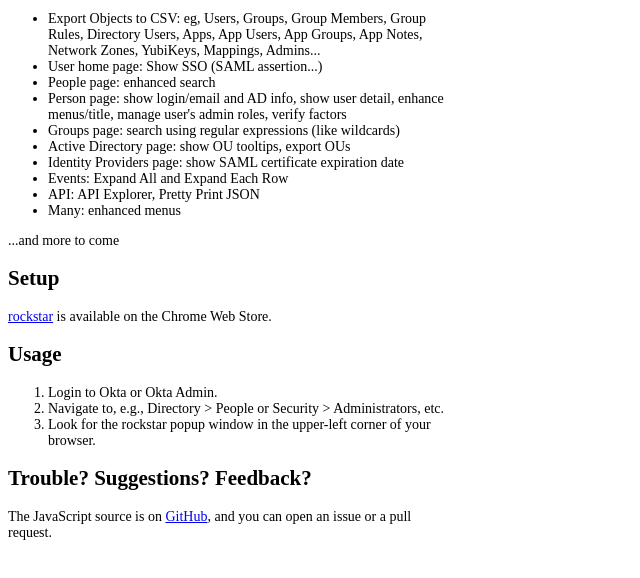
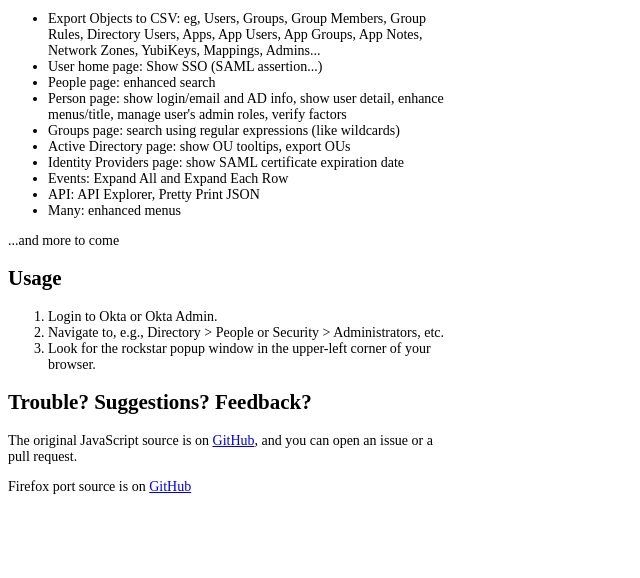
Before and after one commit to dlmotter/rockstar_firefox, a browser extension: page menu.html in a window 1280 px wide. Shown: the part 66-644 px from the top of the page, without its empty margins (0-640 px from the left). Drawn offline with Linux system fonts and the light colour scheme.

Commit message:
Add files via upload

```diff
--- a/menu.html
+++ b/menu.html
@@ -36,10 +36,6 @@
 <li>Many: enhanced menus
 </ul>
 ...and more to come<br>
-<h2>Setup</h2>
-<a href="https://chrome.google.com/webstore/detail/chjepkekmhealpjipcggnfepkkfeimbd" target='_blank' rel='noopener'>rockstar</a> is available on the Chrome
-Web Store.
-<br>
 <h2>Usage</h2>
 <ol>
 <li>Login to Okta or Okta Admin.
@@ -47,8 +43,11 @@
 <li>Look for the rockstar popup window in the upper-left corner of your browser.
 </ol>
 <h2>Trouble? Suggestions? Feedback?</h2>
-<p>The JavaScript source is on
+<p>The original JavaScript source is on
 <a href="https://github.com/gabrielsroka/gabrielsroka.github.io/tree/master/rockstar" target='_blank' rel='noopener'>GitHub</a>, and you can open an issue or a pull request.</p>
+<p>Firefox port source is on
+<a href="https://github.com/dlmotter/rockstar_firefox" target='_blank' rel='noopener'>GitHub</a>
+</p>
 <div id="results"></div>
 <script src="menu.js"></script>
 </body>
```
Also changed, not shown: README.md.
